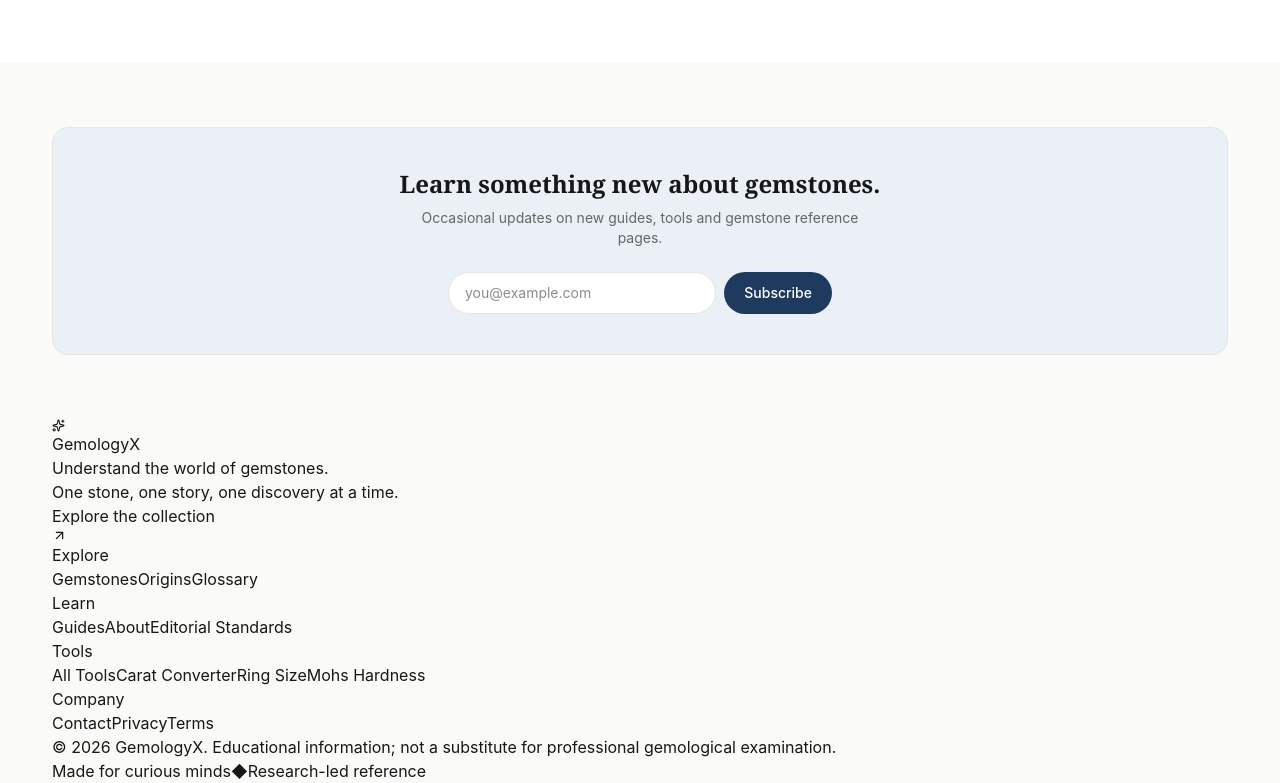
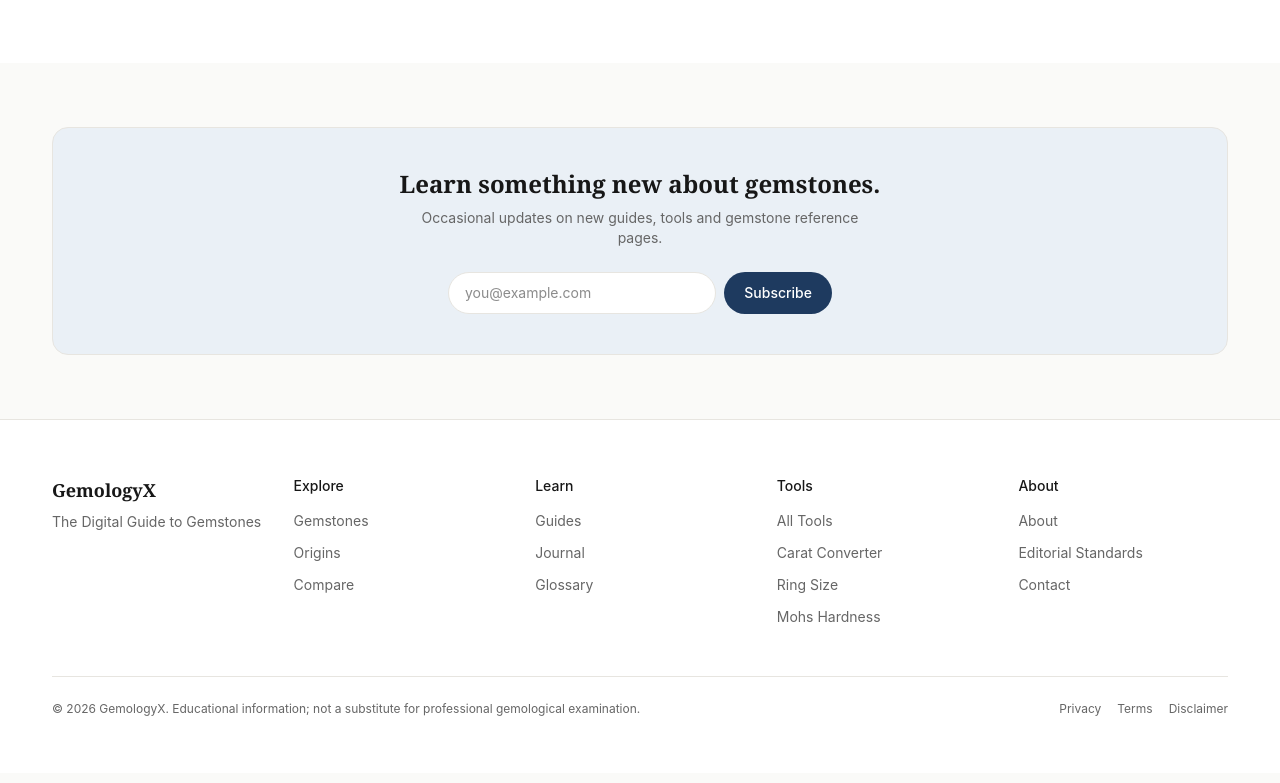
Before and after one commit to LinukaBandara/GemologyX, a Next.js app: page / in a window 1280 px wide. Shown: the part 2981-3764 px from the top of the page. Built offline with nearby package versions, Linux system fonts and the light colour scheme.

Commit message:
fix: restore stable pre-redesign implementation

```diff
--- a/src/components/site-footer.tsx
+++ b/src/components/site-footer.tsx
@@ -1,32 +1,74 @@
 import Link from "next/link";
-import { ArrowUpRight, Sparkles } from "lucide-react";
 
-const COLUMNS = [
-  { title: "Explore", links: [["Gemstones","/gemstones"],["Origins","/origins"],["Glossary","/glossary"]] },
-  { title: "Learn", links: [["Guides","/learn"],["About","/about"],["Editorial Standards","/editorial-standards"]] },
-  { title: "Tools", links: [["All Tools","/tools"],["Carat Converter","/tools/carat-to-gram"],["Ring Size","/tools/ring-size"],["Mohs Hardness","/tools/mohs-hardness"]] },
-  { title: "Company", links: [["Contact","/contact"],["Privacy","/privacy"],["Terms","/terms"]] },
+const COLUMNS: { title: string; links: { label: string; href: string }[] }[] = [
+  {
+    title: "Explore",
+    links: [
+      { label: "Gemstones", href: "/gemstones" },
+      { label: "Origins", href: "/origins" },
+      { label: "Compare", href: "/compare" },
+    ],
+  },
+  {
+    title: "Learn",
+    links: [
+      { label: "Guides", href: "/learn" },
+      { label: "Journal", href: "/journal" },
+      { label: "Glossary", href: "/glossary" },
+    ],
+  },
+  {
+    title: "Tools",
+    links: [
+      { label: "All Tools", href: "/tools" },
+      { label: "Carat Converter", href: "/tools/carat-to-gram" },
+      { label: "Ring Size", href: "/tools/ring-size" },
+      { label: "Mohs Hardness", href: "/tools/mohs-hardness" },
+    ],
+  },
+  {
+    title: "About",
+    links: [
+      { label: "About", href: "/about" },
+      { label: "Editorial Standards", href: "/editorial-standards" },
+      { label: "Contact", href: "/contact" },
+    ],
+  },
 ];
 
 export function SiteFooter() {
   return (
-    <footer className="site-footer">
-      <div className="container-page footer-main">
-        <div className="footer-brand">
-          <Link href="/" className="footer-logo"><span><Sparkles size={13}/></span>Gemology<span>X</span></Link>
-          <p>Understand the world of gemstones.<br/>One stone, one story, one discovery at a time.</p>
-          <Link href="/gemstones" className="footer-explore">Explore the collection <ArrowUpRight size={15}/></Link>
+    <footer className="border-t border-border bg-surface">
+      <div className="container-page py-14">
+        <div className="grid grid-cols-2 gap-8 md:grid-cols-5">
+          <div className="col-span-2 md:col-span-1">
+            <p className="font-serif text-lg font-semibold">GemologyX</p>
+            <p className="mt-2 text-sm text-muted">The Digital Guide to Gemstones</p>
+          </div>
+          {COLUMNS.map((col) => (
+            <div key={col.title}>
+              <p className="text-sm font-medium text-foreground">{col.title}</p>
+              <ul className="mt-3 space-y-2">
+                {col.links.map((l) => (
+                  <li key={l.href}>
+                    <Link href={l.href} className="text-sm text-muted hover:text-accent transition-colors">
+                      {l.label}
+                    </Link>
+                  </li>
+                ))}
+              </ul>
+            </div>
+          ))}
         </div>
-        {COLUMNS.map((col) => (
-          <div key={col.title} className="footer-column">
-            <h3>{col.title}</h3>
-            {col.links.map(([label, href]) => <Link key={href} href={href}>{label}</Link>)}
+
+        <div className="mt-12 flex flex-col gap-3 border-t border-border pt-6 text-xs text-muted md:flex-row md:items-center md:justify-between">
+          <p>© 2026 GemologyX. Educational information; not a substitute for professional gemological examination.</p>
+          <div className="flex gap-4">
+            <Link href="/privacy" className="hover:text-accent">Privacy</Link>
+            <Link href="/terms" className="hover:text-accent">Terms</Link>
+            <Link href="/disclaimer" className="hover:text-accent">Disclaimer</Link>
           </div>
-        ))}
-      </div>
-      <div className="container-page footer-bottom">
-        <p>© 2026 GemologyX. Educational information; not a substitute for professional gemological examination.</p>
-        <div><span>Made for curious minds</span><span className="footer-dot">◆</span><span>Research-led reference</span></div>
+        </div>
       </div>
     </footer>
   );
```
